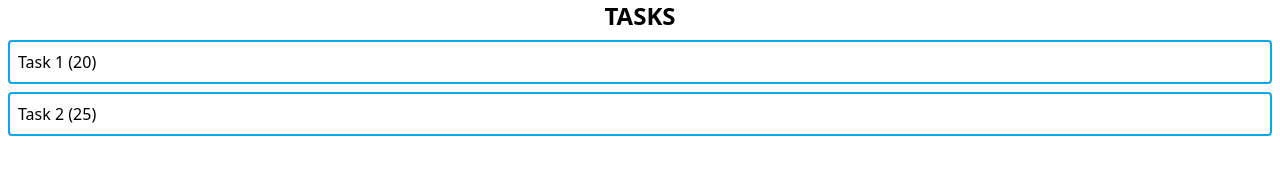
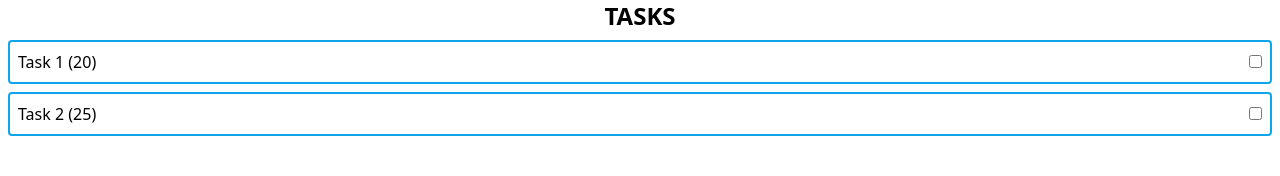
Before and after one commit to hnrkcode/habit-tracker, a React (Vite) app: page / in a window 1280 px wide. Shown: the top 176 px of the page. Built offline with nearby package versions, Linux system fonts and the light colour scheme.

Commit message:
Add checkboxes and refactore components

```diff
--- a/src/App.tsx
+++ b/src/App.tsx
@@ -13,6 +13,12 @@ type TaskProps = {
   name: string;
   duration: number;
   subtasks: SubtaskProps[] | undefined;
+};
+
+type TaskItemProps = {
+  name: string;
+  duration: number;
+  onToggle?: () => void | null;
 };
 
 function Card({ children }: CardProps) {
@@ -34,8 +40,13 @@ function Task({ name, duration, subtasks }: TaskProps) {
   if (subtasks?.length) {
     taskItem = (
       <Card>
-        <li onClick={handleToggleSubtasks}>
-          {name} ({duration})
+        <li>
+          <TaskItem
+            name={name}
+            duration={duration}
+            onToggle={handleToggleSubtasks}
+          />
+          <div>
             {showSubtasks && (
               <ul className="list-none pl-12">
                 {subtasks.map((subtask) => (
@@ -43,6 +54,7 @@ function Task({ name, duration, subtasks }: TaskProps) {
                 ))}
               </ul>
             )}
+          </div>
         </li>
       </Card>
     );
@@ -50,7 +62,11 @@ function Task({ name, duration, subtasks }: TaskProps) {
     taskItem = (
       <Card>
         <li>
-          {name} ({duration})
+          <TaskItem
+            name={name}
+            duration={duration}
+            onToggle={handleToggleSubtasks}
+          />
         </li>
       </Card>
     );
@@ -59,10 +75,23 @@ function Task({ name, duration, subtasks }: TaskProps) {
   return taskItem;
 }
 
+function TaskItem({ name, duration, onToggle }: TaskItemProps) {
+  return (
+    <div className="flex justify-between">
+      <div onClick={onToggle}>
+        {name} ({duration})
+      </div>
+      <div>
+        <input type="checkbox" />
+      </div>
+    </div>
+  );
+}
+
 function Subtask({ name, duration }: SubtaskProps) {
   return (
     <li>
-      {name} ({duration})
+      <TaskItem name={name} duration={duration} />
     </li>
   );
 }
```
Lines whose indentation alone changed are shown as unchanged.
